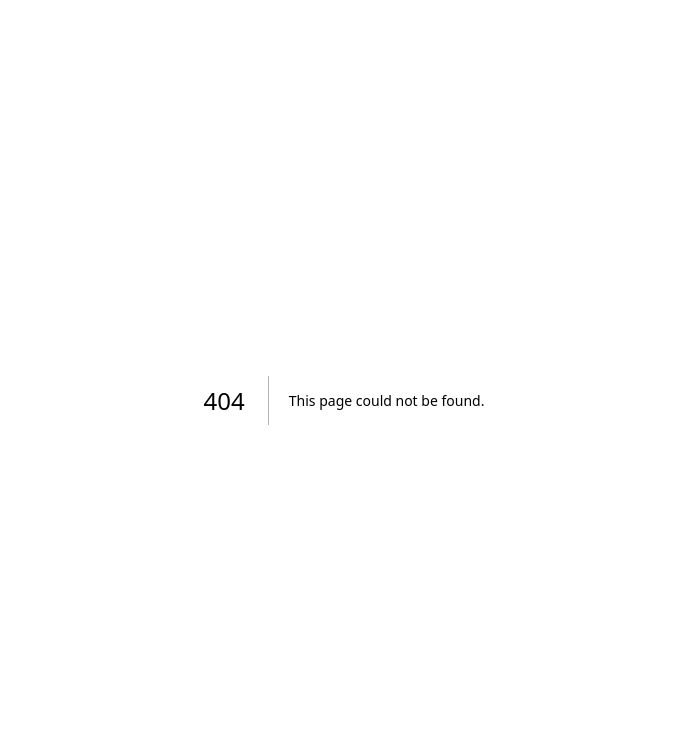
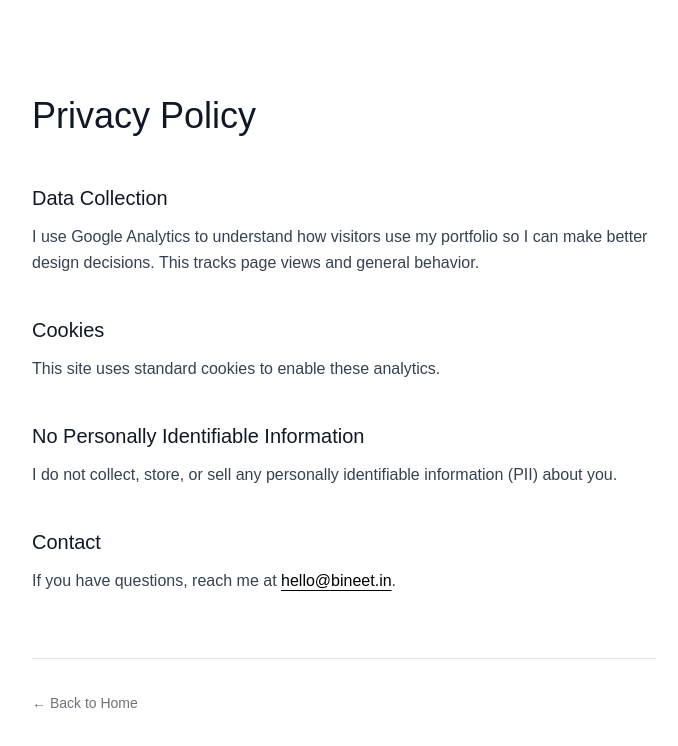
Before and after one commit to bineetbarthwal/bineet-barthwal.github.io, a Next.js app: page /privacy in a window 1280 px wide. Before the commit this address had no page. Shown: the top 746 px of the page, without its empty margins (296-974 px from the left). Built offline with nearby package versions, Linux system fonts and the light colour scheme.

Commit message:
Add Privacy Policy page and link in footer

```diff
--- a/src/app/mih/page.js
+++ b/src/app/mih/page.js
@@ -202,6 +202,13 @@ export default function MIHCaseStudy() {
                 >
                   Skills
                 </Link>
+                <Link
+                  href="/privacy"
+                  className="text-sm text-zinc-400 transition-colors hover:text-white md:text-base"
+                  style={{ fontFamily: 'var(--font-sans)' }}
+                >
+                  Privacy Policy
+                </Link>
               </nav>
             </div>
           </div>
--- a/src/app/page.js
+++ b/src/app/page.js
@@ -554,6 +554,13 @@ export default function Home() {
                 >
                   Skills
                 </a>
+                <a
+                  href="/privacy"
+                  className="text-sm text-zinc-400 transition-colors hover:text-white md:text-base"
+                  style={{ fontFamily: 'var(--font-sans)' }}
+                >
+                  Privacy Policy
+                </a>
               </nav>
             </div>
           </div>
--- /dev/null
+++ b/src/app/privacy/page.js
@@ -0,0 +1,111 @@
+import Link from "next/link";
+
+export const metadata = {
+  title: "Privacy Policy | Bineet Barthwal",
+  description:
+    "Privacy policy for Bineet Barthwal's portfolio website — data collection, cookies, and your rights.",
+};
+
+export default function PrivacyPolicy() {
+  return (
+    <main className="flex min-h-screen flex-col items-center bg-white">
+      <div className="max-w-2xl mx-auto py-24 px-6 w-full">
+        {/* Header */}
+        <h1
+          className="text-3xl font-normal text-gray-900 md:text-4xl"
+          style={{ fontFamily: "var(--font-sans)" }}
+        >
+          Privacy Policy
+        </h1>
+
+        {/* Content */}
+        <div className="mt-12 flex flex-col gap-10">
+          {/* Data Collection */}
+          <section>
+            <h2
+              className="text-lg font-medium text-gray-900 md:text-xl"
+              style={{ fontFamily: "var(--font-sans)" }}
+            >
+              Data Collection
+            </h2>
+            <p
+              className="mt-3 text-sm leading-relaxed text-gray-700 md:text-base"
+              style={{ fontFamily: "var(--font-sans)" }}
+            >
+              I use Google Analytics to understand how visitors use my portfolio
+              so I can make better design decisions. This tracks page views and
+              general behavior.
+            </p>
+          </section>
+
+          {/* Cookies */}
+          <section>
+            <h2
+              className="text-lg font-medium text-gray-900 md:text-xl"
+              style={{ fontFamily: "var(--font-sans)" }}
+            >
+              Cookies
+            </h2>
+            <p
+              className="mt-3 text-sm leading-relaxed text-gray-700 md:text-base"
+              style={{ fontFamily: "var(--font-sans)" }}
+            >
+              This site uses standard cookies to enable these analytics.
+            </p>
+          </section>
+
+          {/* No PII */}
+          <section>
+            <h2
+              className="text-lg font-medium text-gray-900 md:text-xl"
+              style={{ fontFamily: "var(--font-sans)" }}
+            >
+              No Personally Identifiable Information
+            </h2>
+            <p
+              className="mt-3 text-sm leading-relaxed text-gray-700 md:text-base"
+              style={{ fontFamily: "var(--font-sans)" }}
+            >
+              I do not collect, store, or sell any personally identifiable
+              information (PII) about you.
+            </p>
+          </section>
+
+          {/* Contact */}
+          <section>
+            <h2
+              className="text-lg font-medium text-gray-900 md:text-xl"
+              style={{ fontFamily: "var(--font-sans)" }}
+            >
+              Contact
+            </h2>
+            <p
+              className="mt-3 text-sm leading-relaxed text-gray-700 md:text-base"
+              style={{ fontFamily: "var(--font-sans)" }}
+            >
+              If you have questions, reach me at{" "}
+              <a
+                href="mailto:hello@bineet.in"
+                className="text-black underline underline-offset-4 hover:text-gray-600 transition-colors"
+              >
+                hello@bineet.in
+              </a>
+              .
+            </p>
+          </section>
+        </div>
+
+        {/* Footer Link */}
+        <div className="mt-16 pt-8 border-t border-zinc-200">
+          <Link
+            href="/"
+            className="text-sm text-zinc-500 hover:text-black transition-colors"
+            style={{ fontFamily: "var(--font-sans)" }}
+          >
+            ← Back to Home
+          </Link>
+        </div>
+      </div>
+    </main>
+  );
+}
--- a/src/app/will/page.js
+++ b/src/app/will/page.js
@@ -564,6 +564,13 @@ WILL (Worker App)
                 >
                   Skills
                 </a>
+                <a
+                  href="/privacy"
+                  className="text-sm text-zinc-400 transition-colors hover:text-white md:text-base"
+                  style={{ fontFamily: 'var(--font-sans)' }}
+                >
+                  Privacy Policy
+                </a>
               </nav>
             </div>
           </div>
```
